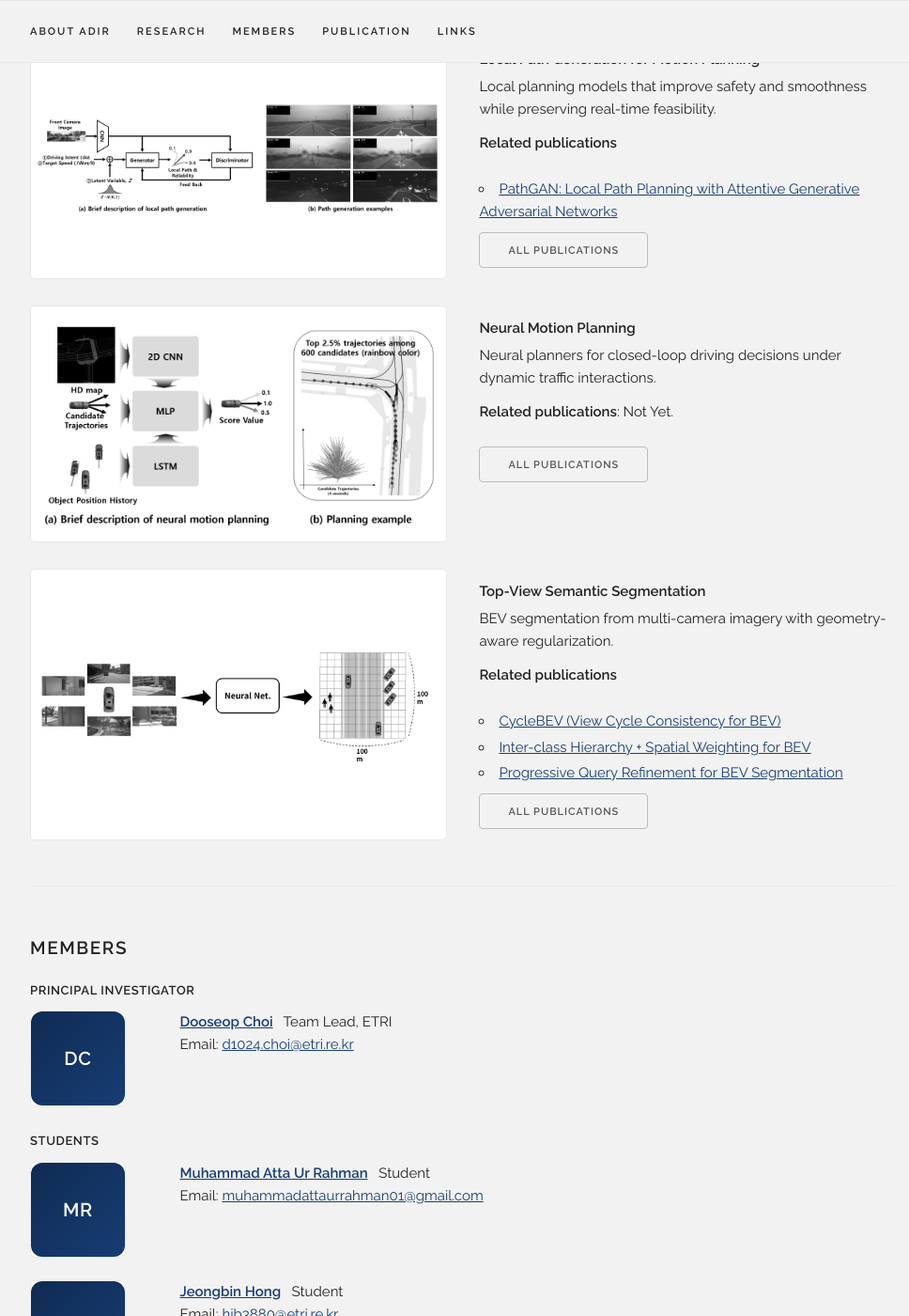
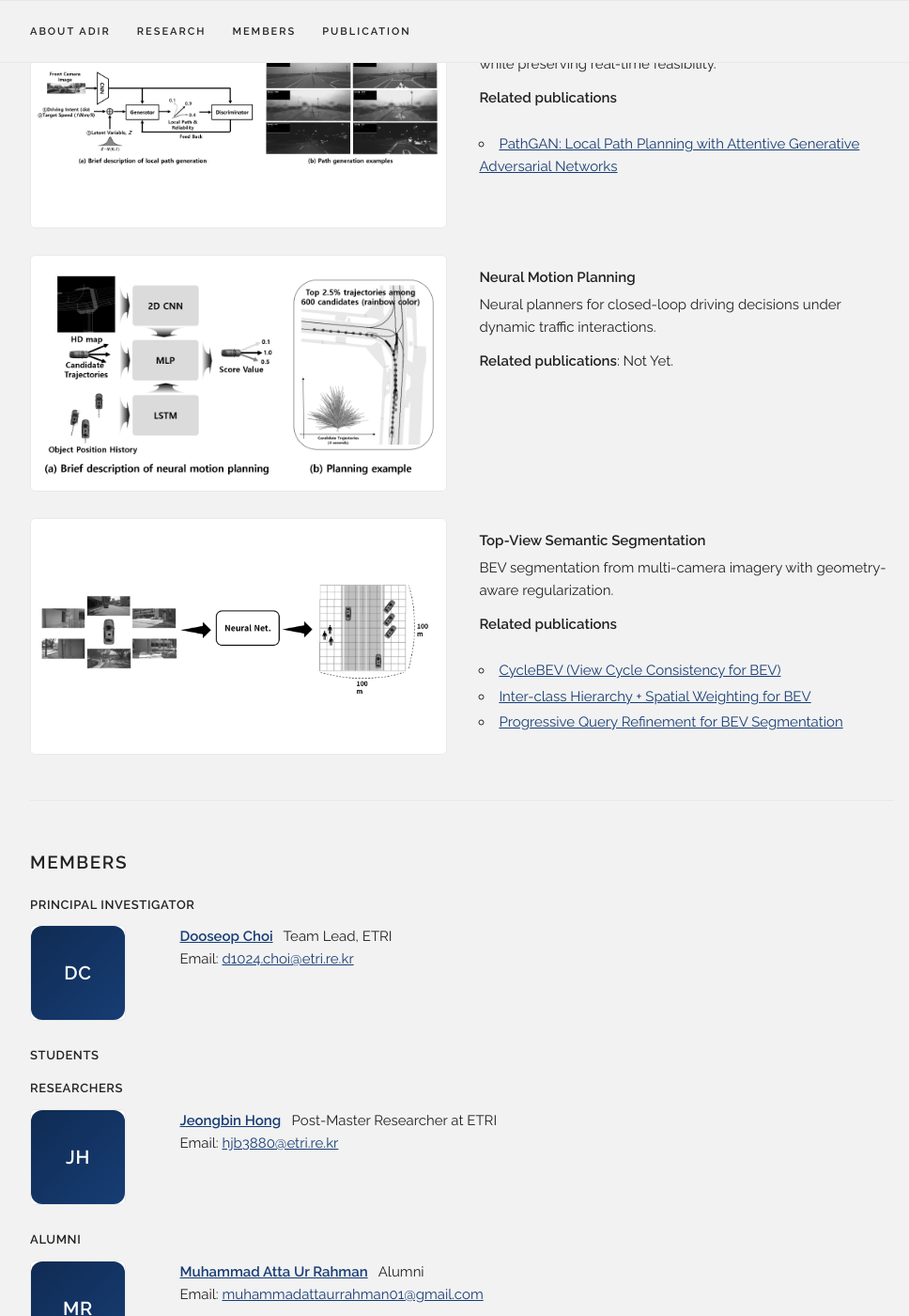
Before and after one commit to adir-etri/adir-etri.github.io, a Jekyll site: the page index.html, which Jekyll copies as it is, in a window 1280 px wide and 1400 px high, scrolled down 1423 px. Shown: the whole window at 94% size, without its empty margins (148-1116 px from the left). Built offline with Jekyll 4.4.1, drawn with Linux system fonts in a browser that asks for light colours; nearby versions of some CDN libraries; some of the changed text lies outside the part shown.

Commit message:
Update homepage sections and member categories

```diff
--- a/index.html
+++ b/index.html
@@ -45,16 +45,6 @@
           <li class="navbar-item"><a class="navbar-link" href="#research">Research</a></li>
           <li class="navbar-item"><a class="navbar-link" href="#members">Members</a></li>
           <li class="navbar-item"><a class="navbar-link" href="#publication">Publication</a></li>
-          <li class="navbar-item">
-            <a class="navbar-link" href="#" data-popover="#moreNavPopover">Links</a>
-            <div id="moreNavPopover" class="popover">
-              <ul class="popover-list">
-                <li class="popover-item"><a class="popover-link" href="people.html">People Page</a></li>
-                <li class="popover-item"><a class="popover-link" href="researches.html">Research Page</a></li>
-                <li class="popover-item"><a class="popover-link" href="publications.html">Publication Page</a></li>
-              </ul>
-            </div>
-          </li>
         </ul>
       </div>
     </nav>
@@ -105,7 +95,6 @@
             <li><a href="index.html#pub-irl">IRL-based Regularization for Trajectory Prediction</a></li>
             <li><a href="index.html#pub-hls">Hierarchical Latent Structure for Multi-Modal Forecasting</a></li>
           </ul>
-          <a class="button" href="#publication">All Publications</a>
         </div>
       </div>
 
@@ -122,7 +111,6 @@
           <ul class="topic-pub-list">
             <li><a href="index.html#pub-pathgan">PathGAN: Local Path Planning with Attentive Generative Adversarial Networks</a></li>
           </ul>
-          <a class="button" href="#publication">All Publications</a>
         </div>
       </div>
 
@@ -136,7 +124,6 @@
             Neural planners for closed-loop driving decisions under dynamic traffic interactions.
           </p>
           <p><strong>Related publications</strong>: Not Yet.</p>
-          <a class="button" href="#publication">All Publications</a>
         </div>
       </div>
 
@@ -155,7 +142,6 @@
             <li><a href="index.html#pub-bev-reg">Inter-class Hierarchy + Spatial Weighting for BEV</a></li>
             <li><a href="index.html#pub-pqr">Progressive Query Refinement for BEV Segmentation</a></li>
           </ul>
-          <a class="button" href="#publication">All Publications</a>
         </div>
       </div>
     </div>
@@ -174,13 +160,25 @@
         </div>
       </div>
       <h6 class="member-subheader">Students</h6>
+      <h6 class="member-subheader">Researchers</h6>
+      <div class="row example">
+        <div class="example-profile-wrapper">
+          <div class="member-avatar">JH</div>
+        </div>
+        <div class="two offset-by-two column">
+          <b><a href="https://jeong-bin.github.io/" target="_blank" rel="noopener">Jeongbin Hong</a></b>
+          &nbsp; Post-Master Researcher at ETRI
+          <p>Email: <a href="mailto:hjb3880@etri.re.kr">hjb3880@etri.re.kr</a></p>
+        </div>
+      </div>
+      <h6 class="member-subheader">Alumni</h6>
       <div class="row example">
         <div class="example-profile-wrapper">
           <div class="member-avatar">MR</div>
         </div>
         <div class="two offset-by-two column">
           <b><a href="https://muhammadattaurrahman.github.io/main/" target="_blank" rel="noopener">Muhammad Atta Ur Rahman</a></b>
-          &nbsp; Student
+          &nbsp; Alumni
           <p>Email: <a href="mailto:muhammadattaurrahman01@gmail.com">muhammadattaurrahman01@gmail.com</a></p>
         </div>
       </div>
@@ -191,7 +189,7 @@
         </div>
         <div class="two offset-by-two column">
           <b><a href="https://jeong-bin.github.io/" target="_blank" rel="noopener">Jeongbin Hong</a></b>
-          &nbsp; Student
+          &nbsp; Alumni
           <p>Email: <a href="mailto:hjb3880@etri.re.kr">hjb3880@etri.re.kr</a></p>
         </div>
       </div>
```
